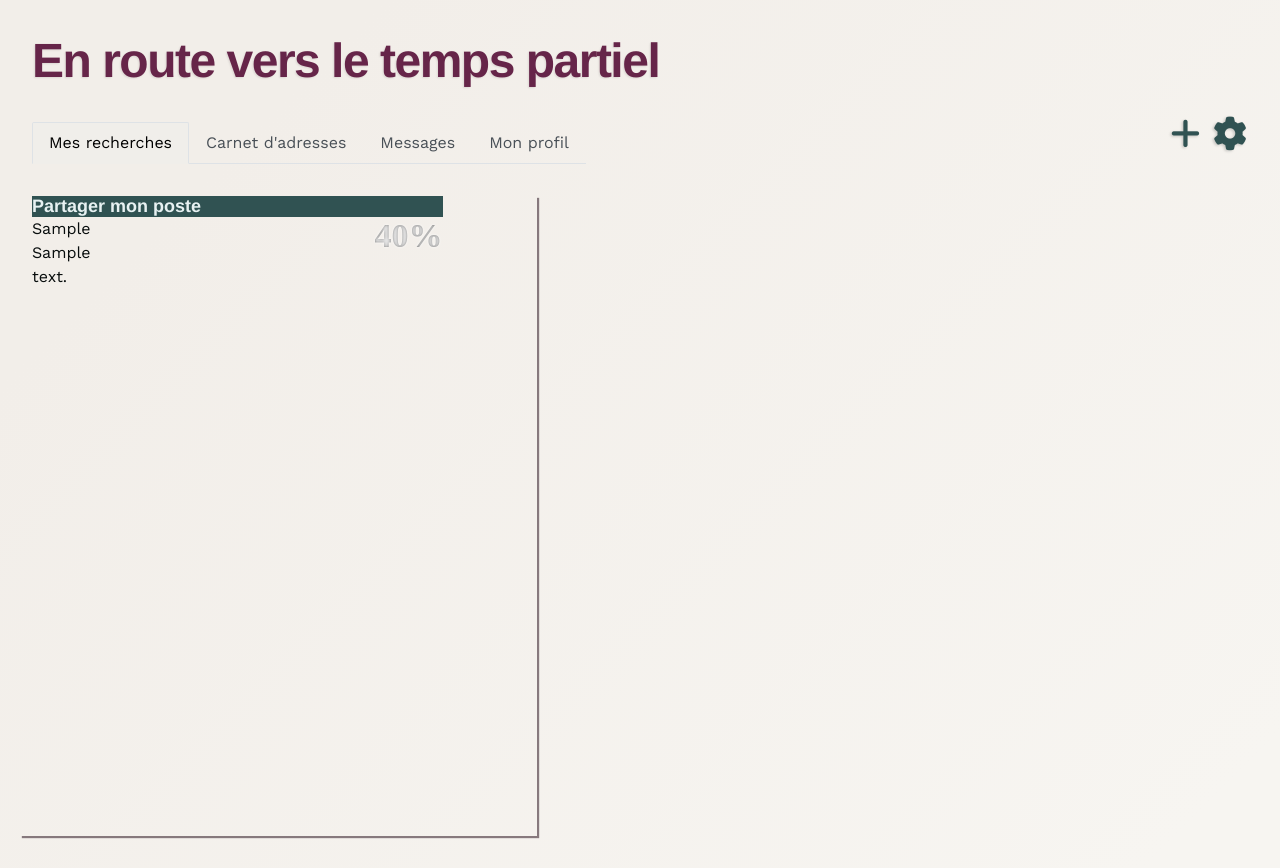
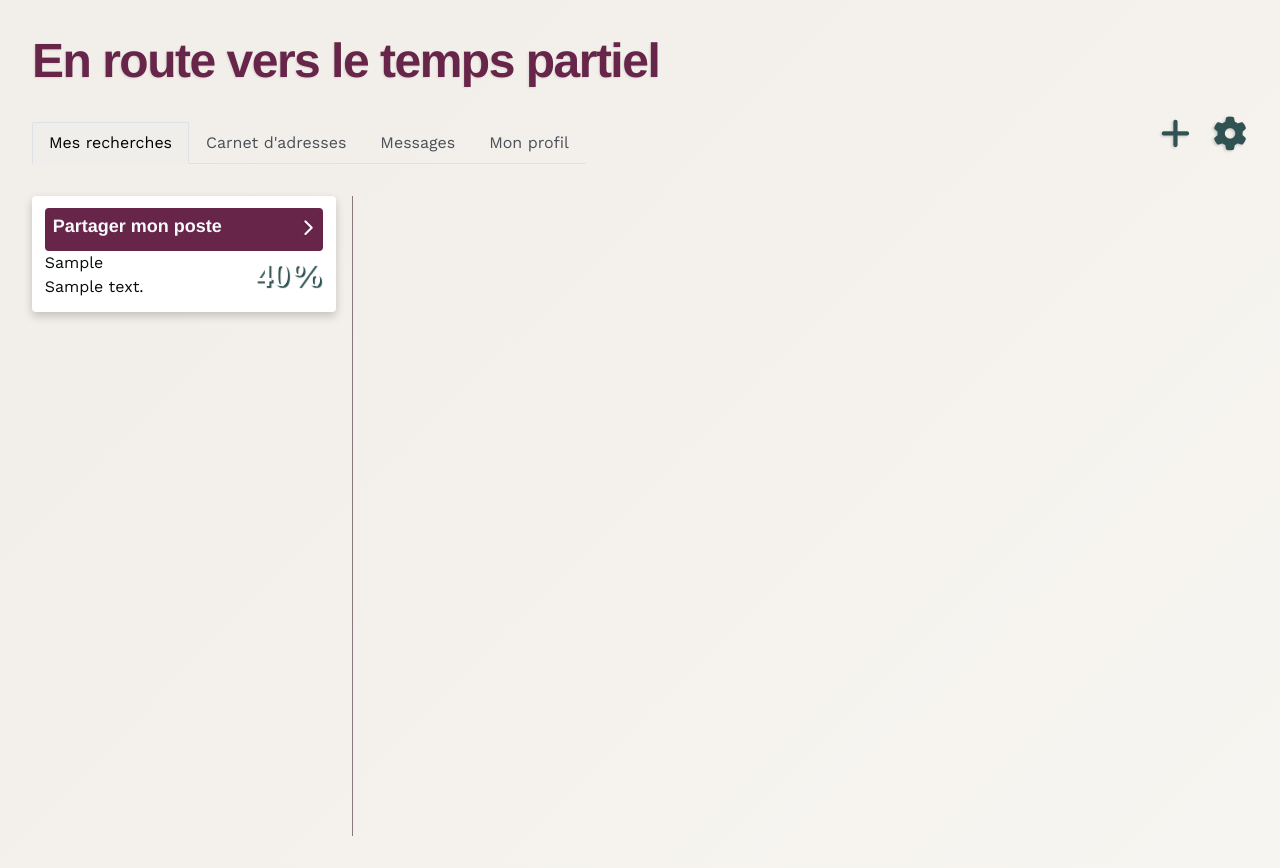
Before and after one commit to GoeletteSAS/binome-app, a Rails app: page /dashboard_searches in a window 1280 px wide. Shown: the part 58-926 px from the top of the page. Run offline with Rails 7, Linux system fonts and the light colour scheme; a user stored in the database is signed in; tables that the repository leaves empty hold one stand-in row (values such as "Sample post"); style sheets or scripts are compiled from the project's sources; parts of the project's set-up code (start-up, migrations or seed data) failed here and were passed over; some libraries are stand-ins or nearby versions.

Commit message:
styling profile-card and search-cards and dashboard-search page

```diff
--- a/app/assets/stylesheets/components/_buttons.scss
+++ b/app/assets/stylesheets/components/_buttons.scss
@@ -103,10 +103,9 @@
 .round-cta:hover {
   transform: translateY(-1.5px);
   opacity: 88%;
-  // box-shadow: 2px 3px 1px $box-shadow-secondary;
 }
 
 .round-cta:active {
   transform: translateY(1.5px);
-  text-shadow: 2px 3px 0px $box-shadow-secondary;
+  opacity: 100%;
 }
--- a/app/assets/stylesheets/components/_navbar.scss
+++ b/app/assets/stylesheets/components/_navbar.scss
@@ -19,10 +19,11 @@
 
 .nav-item {
   color : $gray-primary;
+  border-radius: 4px;
 }
 
 .nav-item:hover {
-  box-shadow: 2px 2px 1px 2px $mid-shadow-primary;
+  box-shadow: 2px 2px 2px 2px $mid-shadow-primary;
 }
 // .navbar-custom {
 //   background-color: rgb(241, 234, 222);
--- a/app/assets/stylesheets/components/_tabs.scss
+++ b/app/assets/stylesheets/components/_tabs.scss
@@ -18,5 +18,6 @@
 
 .tabs-buttons {
   display: flex;
-  gap: 10px;
+  justify-items: center;
+  gap: 20px;
 }
--- a/app/assets/stylesheets/config/_colors.scss
+++ b/app/assets/stylesheets/config/_colors.scss
@@ -27,6 +27,7 @@
 $mid-beige:             #dbc495;
 $dark-beige:            #c1a56f;
 
+$white-purple:          rgb(248, 249, 250);
 $very-light-purple:     rgb(241, 237, 241);
 $light-purple:          rgb(173, 112, 145);
 $mid-purple:            rgb(123, 60, 94);
@@ -45,7 +46,7 @@
 
 // Main colors:
 
-$white-primary:         $very-light-purple;
+$white-primary:         $white-purple;
 $light-gray-primary:    $light-purple;
 $gray-primary:          $mid-purple;
 $dark-gray-primary:     $dark-purple;
--- a/app/assets/stylesheets/pages/_dashboard.scss
+++ b/app/assets/stylesheets/pages/_dashboard.scss
@@ -2,36 +2,107 @@
   padding: 2rem;
 }
 
+.searches-results {
+  display: flex;
+  gap: 2rem;
+  justify-content: space-between;
+}
+
+// .results {
+// width: 75%;
+// }
+
 .searches-container {
   display: flex;
   flex-direction: column;
-  gap: 4px;
-  box-shadow: 2px 2px 1px $mid-shadow-primary;
+  gap: 1rem;
+  // border: 0.5px solid
+  box-shadow: 1px 0px 0px $mid-shadow-primary;
   height: 80vh;
+  width: 20%;
+  min-width: 20rem;
+  padding-right: 1rem;
 }
 
-// .search-card{}
+.search-card {
+  width: 100%;
+  // box-shadow: 2px 1px 1px 1px $mid-shadow-primary;
+  border-radius: 4px;
+  box-shadow: 0px 4px 10px $light-shadow-secondary;
+  padding: 0.8rem;
+  transition: 0.2s ease;
+  background-color: white;
+}
+
+.search-card:hover {
+  opacity: 80%;
+}
+
+.search-card:active {
+  box-shadow: -1px -1px 2px 0px $mid-shadow-primary;
+  background-color: transparent;
+}
+
+.header-searches-join {
+  width: 100%;
+  padding: 0.5rem;
+  border-radius: 4px;
+  display: flex;
+  justify-content: space-between;
+  background-color: $gray-secondary;
+}
+
+.header-searches-join h3 {
+  color: $white-secondary;
+  font-weight: 600;
+}
+
+.header-searches-join i {
+  color: $white-secondary;
+}
+
+.header-searches-invite {
+  width: 100%;
+  padding: 0.5rem;
+  border-radius: 4px;
+  display: flex;
+  justify-content: space-between;
+  background-color: $dark-gray-primary;
+
+}
+
+.header-searches-invite h3 {
+  color: $white-primary;
+  font-weight: 600;
+}
+
+.header-searches-invite i {
+  color: $white-primary;
+}
 
 .search-card-content {
   display: flex;
   justify-content: space-between;
+  align-items: center;
 }
 
-.header-searches {
-  width: 100%;
-  background-color: $gray-secondary;
+.content-item {
+  display: flex;
+  flex-direction: column;
+  justify-content: space-around;
+  min-width: 70%;
 }
 
-.header-searches h3 {
-  color: $white-secondary;
-  font-weight: 600;
+.div-time-share-join {
+  margin: 0;
+  color: $white-primary;
+  font: bold 34px 'Futura';
+  text-shadow: 2px 2px 1px $gray-primary;
 }
 
-.div-time-share {
+.div-time-share-invite {
   margin: 0;
-  background-color: gray;
+  color: white;
   font: bold 34px 'Futura';
-  color: transparent;
-  text-shadow: 0px 0px 3px rgba(255, 255, 255, 0.8);
-  background-clip: text;
+  text-shadow: 2px 2px 1px $gray-secondary;
 }
--- a/app/views/pages/dashboard_searches.html.erb
+++ b/app/views/pages/dashboard_searches.html.erb
@@ -1,39 +1,43 @@
 <div class="dashboard-container">
   <div><%= render "tabs" %></div>
 
-  <div class="row">
-    <div class="col-5 searches-container">
+  <div class="searches-results">
+    <div class="searches-container">
       <% @searches.each do |search| %>
         <%= link_to search_path(search), data: { turbo_frame: "preview" } do %>
           <% if search.is_offering? %>
             <div class="search-card">
-              <div class="col-10">
-                <div class="header-searches"><h3>Partager mon poste</h3></div>
-                <div class="search-card-content">
-                  <div class="content-item">
-                  <div class="line-of-work col-6"><%= search.line_of_work.capitalize %></div>
-                  <div class="adress col-6"><%= search.address %></div>
+              <div class="header-searches-invite">
+                <h3>Partager mon poste</h3>
+                <h3><i class="fa-solid fa-chevron-right"></i></h3>
+              </div>
+              <div class="search-card-content">
+                <div class="content-item">
+                  <div class="line-of-work"><%= search.line_of_work.capitalize %></div>
+                  <div class="adress"><%= search.address %></div>
                   </div>
-                  <div class="div-time-share">40%</div>
-                </div>
-                </div>
+                <div class="div-time-share-invite">40%</div>
+              </div>
             </div>
           <% else %>
-            <div class="">
-              <div class="col-10">
-                <div class="header-searches"><h3>Rejoindre un poste</h3></div>
-                <div class="line-of-work col-6"><%= search.line_of_work.capitalize %></div>
-                <div class="address col-6"><%= search.address %></div>
+            <div class="search-card">
+              <div class="header-searches-join">
+                <h3>Rejoindre un poste</h3>
+                <h3><i class="fa-solid fa-chevron-right"></i></h3>
               </div>
-              <div class="div-time-share">
-                <p class="d-flex justify-content-center align-items-center col-2">40%</p>
+              <div class="search-card-content">
+                <div class="content-item">
+                  <div class="line-of-work"><%= search.line_of_work.capitalize %></div>
+                  <div class="adress"><%= search.address %></div>
+                </div>
+                <div class="div-time-share-join">40%</div>
               </div>
             </div>
           <% end %>
         <% end %>
       <% end %>
     </div>
-    <div class="col-7">
+    <div class="results">
       <%= turbo_frame_tag "preview" %>
     </div>
   </div>
--- a/app/views/searches/show.html.erb
+++ b/app/views/searches/show.html.erb
@@ -1,5 +1,7 @@
 <%= turbo_frame_tag "preview" do %>
   <% if @matching_users.any? %>
+    <div class="matching-profiles-with-title">
+      <div><h2>Ces profils peuvent vous intéresser</h2></div>
       <div class="matching-profiles">
         <% @matching_users.each do |matching_user| %>
           <% @user = User.find(matching_user.id) %>
@@ -82,6 +84,7 @@
 
             </div>
           </div>
+
       <% end %>
     </div>
   <% else %>
```
Also changed, not shown: app/assets/stylesheets/components/_profile.scss (+39 -16 lines). Lines whose indentation alone changed are shown as unchanged.
